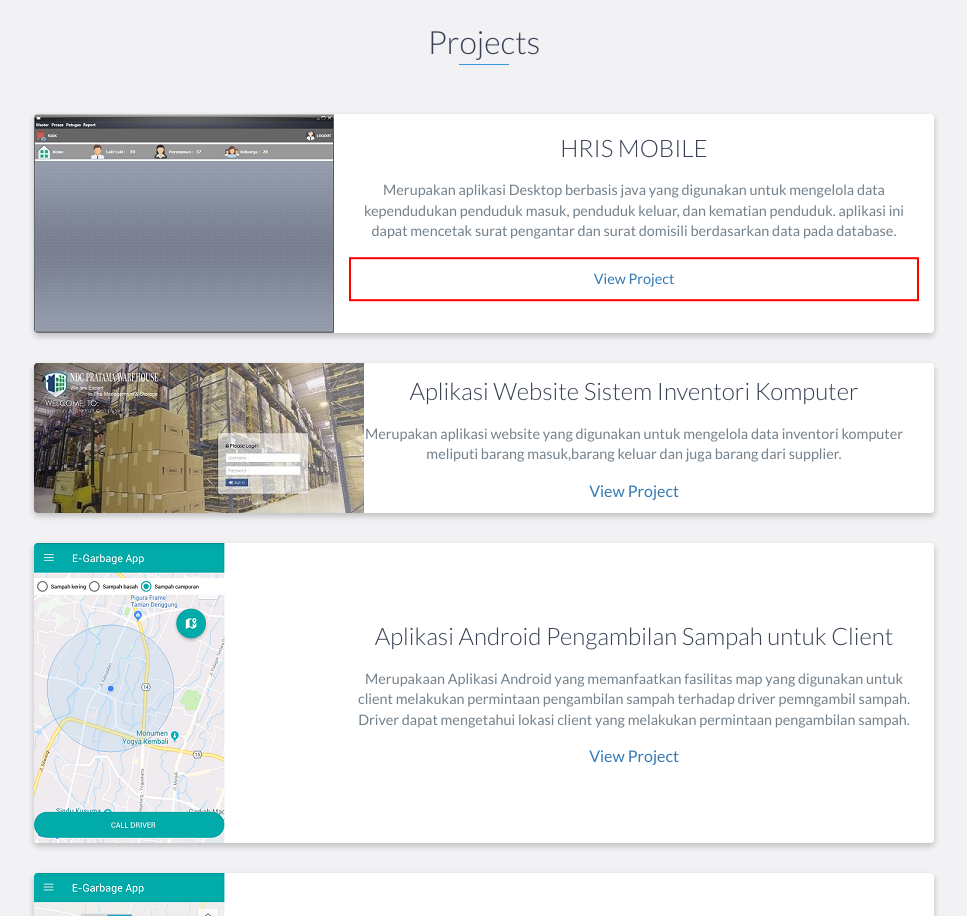
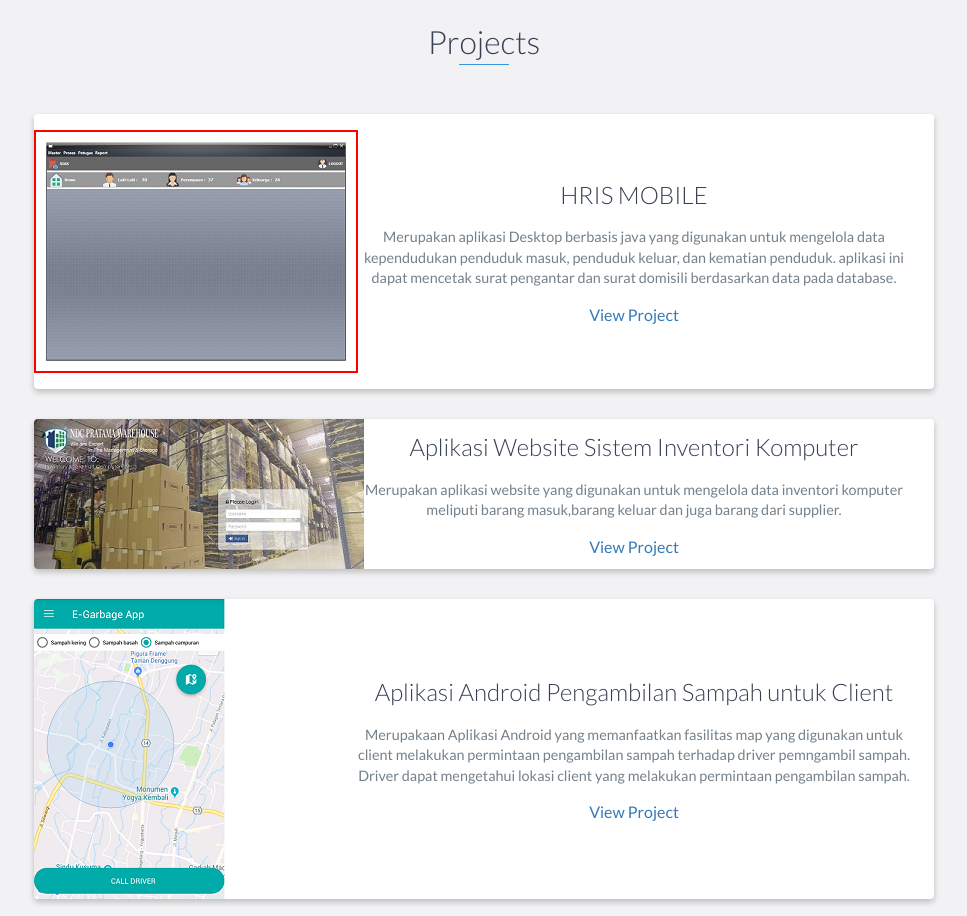
Before and after one commit to diospratama/diospratama.github.io, a website: page index.html in a window 1280 px wide. Shown: the part 2180-3096 px from the top of the page, without its empty margins (156-1123 px from the left). Drawn offline with nearby package versions, Linux system fonts and the light colour scheme.

Commit message:
Update index.html

```diff
--- a/index.html
+++ b/index.html
@@ -140,7 +140,9 @@
             <div class="row">
                 <div class="project shadow-large">
                     <div class="project-image">
+			<p class="dengan-padding">
                         <img src="images/project_siak.JPG" />
+			</p>
                     </div>
                     <!-- End .project-image -->
                     <div class="project-info">
@@ -149,9 +151,7 @@
                             Merupakan aplikasi Desktop berbasis java yang digunakan untuk mengelola data kependudukan penduduk masuk, penduduk keluar, dan kematian penduduk. aplikasi ini
                             dapat mencetak surat pengantar dan surat domisili berdasarkan data pada database.
                         </p>
-			<p class="dengan-padding">
-                        <a padding="10px" href="https://github.com/diospratama/app_siak.git">View Project</a>
-			</p>
+                        <a href="https://github.com/diospratama/app_siak.git">View Project</a>
                     </div>
                     <!-- End .project-info -->
                 </div>
```
